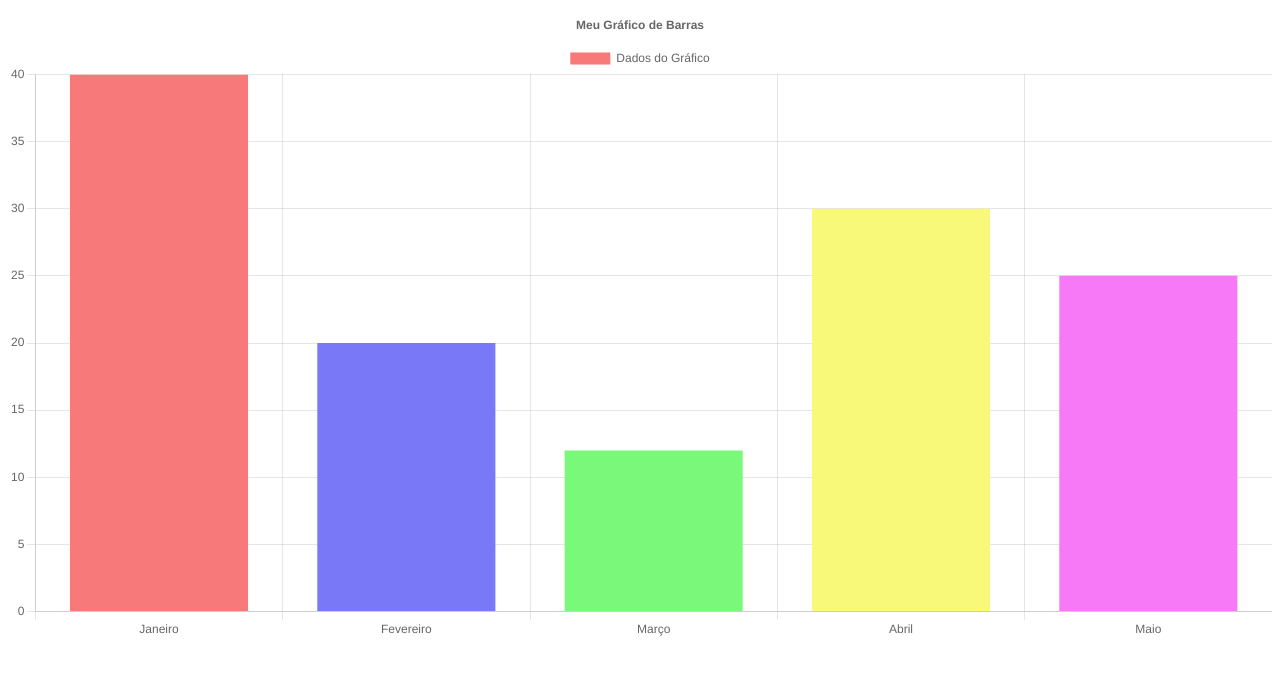
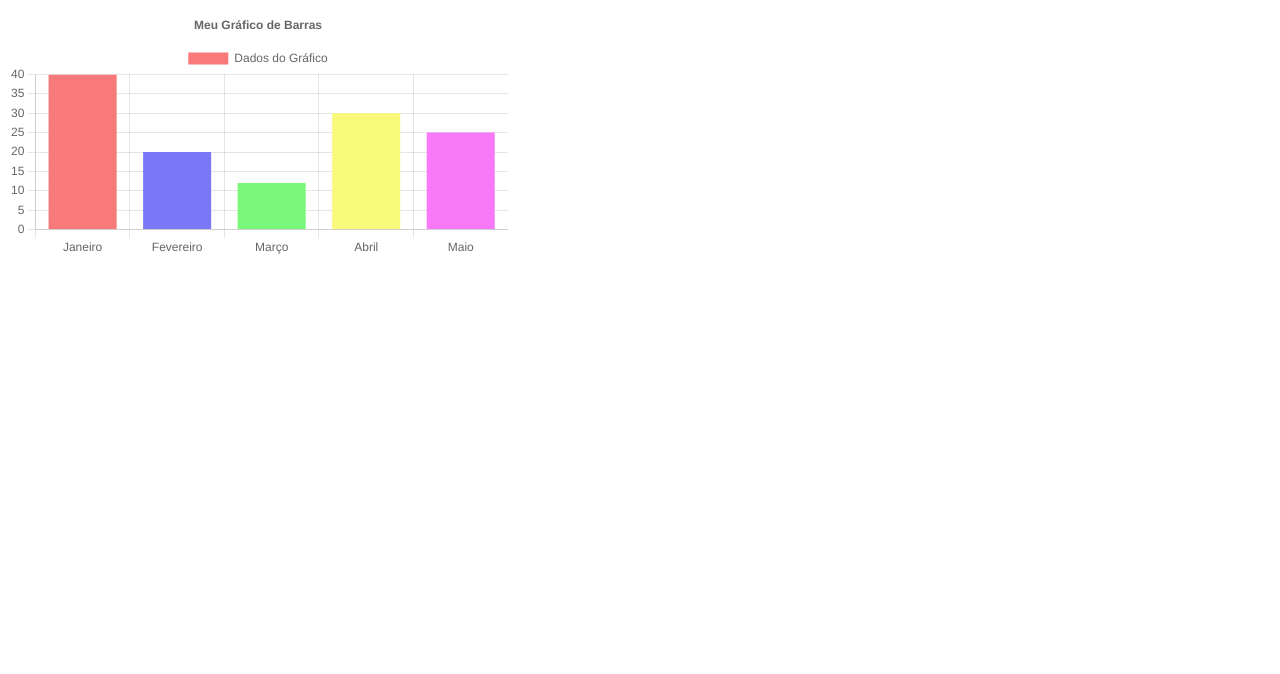
Before and after one commit to Gaspatt/Sepe, a Vue app: page / in a window 1280 px wide. Shown: the top 674 px of the page. Built offline with nearby package versions, Linux system fonts and the light colour scheme.

Commit message:
FEAT : grafico menor

```diff
--- a/src/App.vue
+++ b/src/App.vue
@@ -1,12 +1,12 @@
 <script setup>
-import graficos from  '@/components/Graficos.vue'
+import pgraficos from  '@/views/Pagina do Grafico.vue'
 
 
 </script>
 
 <template>
 
-<graficos />
+<pgraficos />
 
 </template>
 
--- a/src/components/Graficos.vue
+++ b/src/components/Graficos.vue
@@ -34,12 +34,15 @@ export default {
     }
   }
 }
+
 </script>
 
 <template>
-  <Bar
-    id="my-chart-id"
-    :options="chartOptions"
-    :data="chartData"
-  />
+  <div style="width: 500px; height: 300px;">
+    <Bar
+      id="my-chart-id"
+      :options="chartOptions"
+      :data="chartData"
+    />
+  </div>
 </template>
--- a/src/views/Pagina do Grafico.vue
+++ b/src/views/Pagina do Grafico.vue
@@ -3,7 +3,7 @@
   </template>
 
   <script>
-  import BarChart from 'path/to/component/BarChart'
+  import BarChart from '@/components/Graficos.vue'
 
   export default {
     name: 'App',
```
